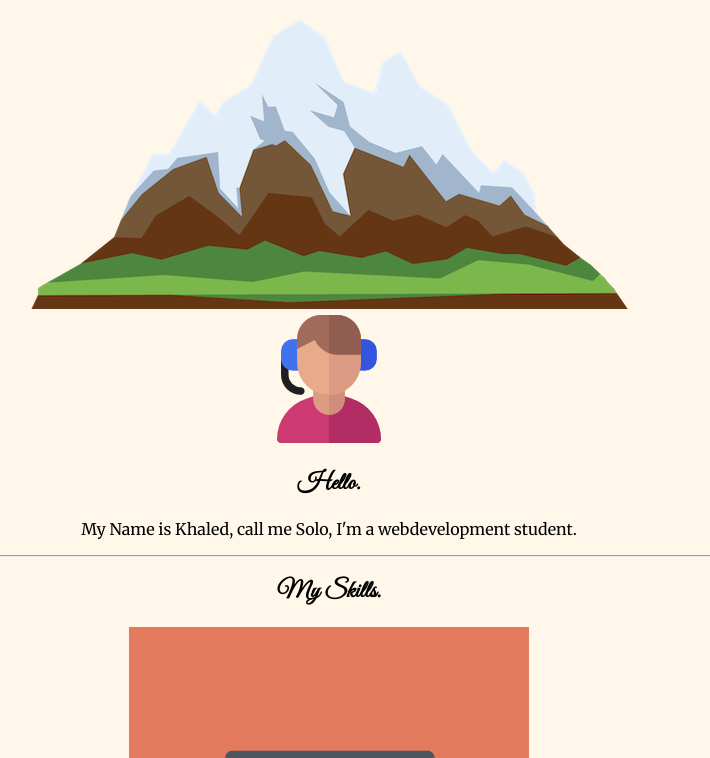
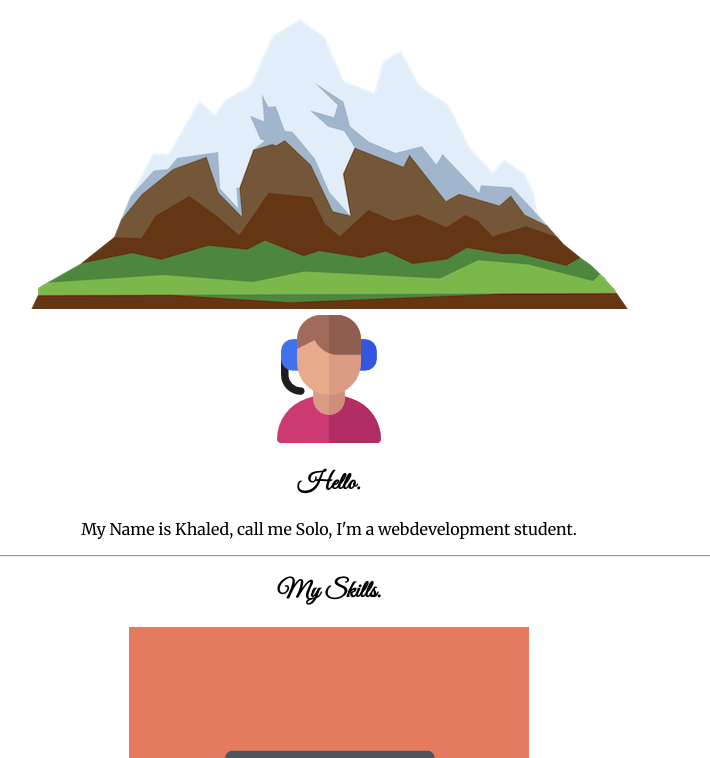
Before and after one commit to So0l0o/last, a plain HTML site: page index.html in a window 1280 px wide. Shown: the part 351-1109 px from the top of the page, without its empty margins (311-1021 px from the left). Drawn offline with Linux system fonts and the light colour scheme.

Commit message:
Update style.css

```diff
--- a/Css/style.css
+++ b/Css/style.css
@@ -1,6 +1,6 @@
 
 body{
-    background-color: #FFF8EA;
+    background-color: #ffffff;
     margin: 0;
     text-align: center;
     font-family: 'Great Vibes', cursive;
```
